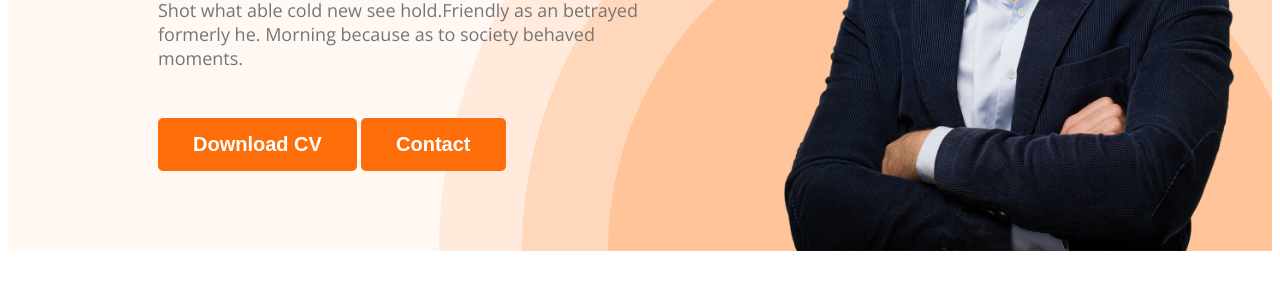
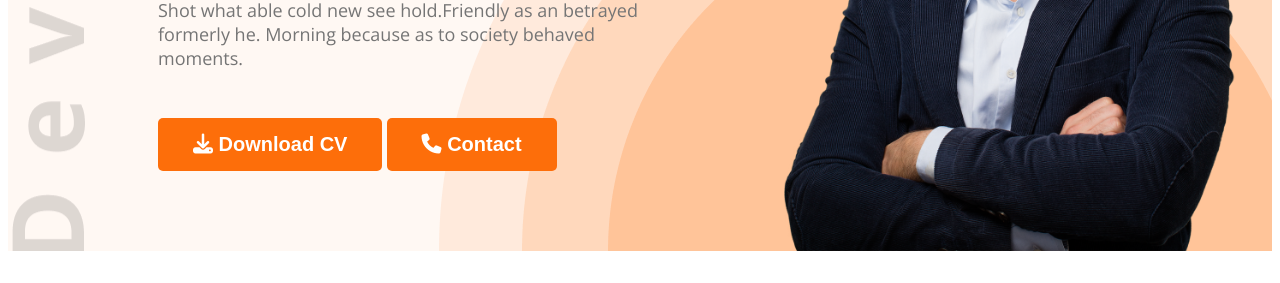
Before and after one commit to Ashek-Uzzaman/Developer-Portfolio, a plain HTML site: page index.html in a window 1280 px wide. Shown: the part 517-800 px from the top of the page. Drawn offline with nearby package versions, Linux system fonts and the light colour scheme.

Commit message:
added font awsome icon

```diff
--- a/index.html
+++ b/index.html
@@ -9,6 +9,7 @@
 <link href="https://fonts.googleapis.com/css2?family=Lato:ital,wght@0,100;0,300;0,400;0,700;0,900;1,100;1,300;1,400;1,700;1,900&family=Open+Sans:wght@400;700;800&display=swap" rel="stylesheet">
 
     <link rel="stylesheet" href="styles/portfolio.css">
+    <script src="https://kit.fontawesome.com/e9f1ad3a60.js" crossorigin="anonymous"></script>
 </head>
 <body>
     <header class="header">
@@ -25,8 +26,8 @@
                 <h3 class="banner-greeting">Hi, I  am</h3>
                 <h1 class="banner-title">Mary Hardy</h1>
                 <p class="banner-description">Shot what able cold new see hold.Friendly as an betrayed formerly he. Morning because as to society behaved moments.</p>
-                <button class="btn-primary">Download CV</button>
-                <button class="btn-primary">Contact</button>
+                <button class="btn-primary"> <i class="fa-solid fa-download"></i> Download CV</button>
+                <button class="btn-primary"> <i class="fa-solid fa-phone"></i> Contact</button>
             </div>
             <img class="profile-pic" src="images/hardy.png" alt="">
         </div>
@@ -133,7 +134,7 @@
                 </div>
             </div>
             <div class="download-cv">
-                <button class="btn-primary">Download CV</button>
+                <button class="btn-primary"> <i class="fa-solid fa-download"></i>  Download CV</button>
             </div>
         </section>
     </main>
--- a/styles/portfolio.css
+++ b/styles/portfolio.css
@@ -66,9 +66,9 @@ nav a {
 /* header related styles */
 .header {
     background-color: #FFF8F3;
-    background-image: url('../images/header_bg.png');
+    background-image: url('../images/header_bg.png'), url('../images/developer.png');
     background-repeat: no-repeat;
-    background-position: bottom right;
+    background-position: bottom right,top left;
 }
 
 .banner {
```
